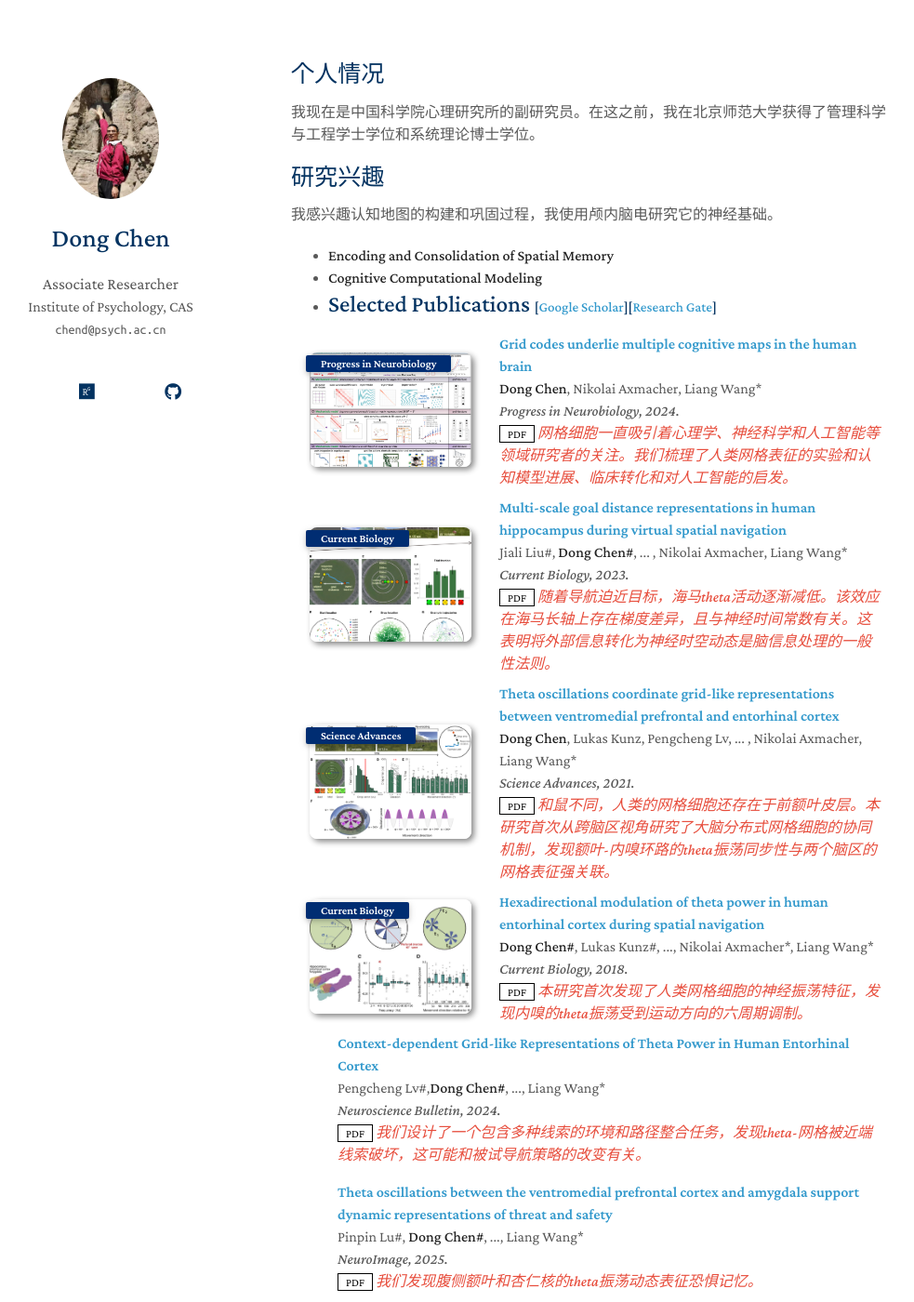
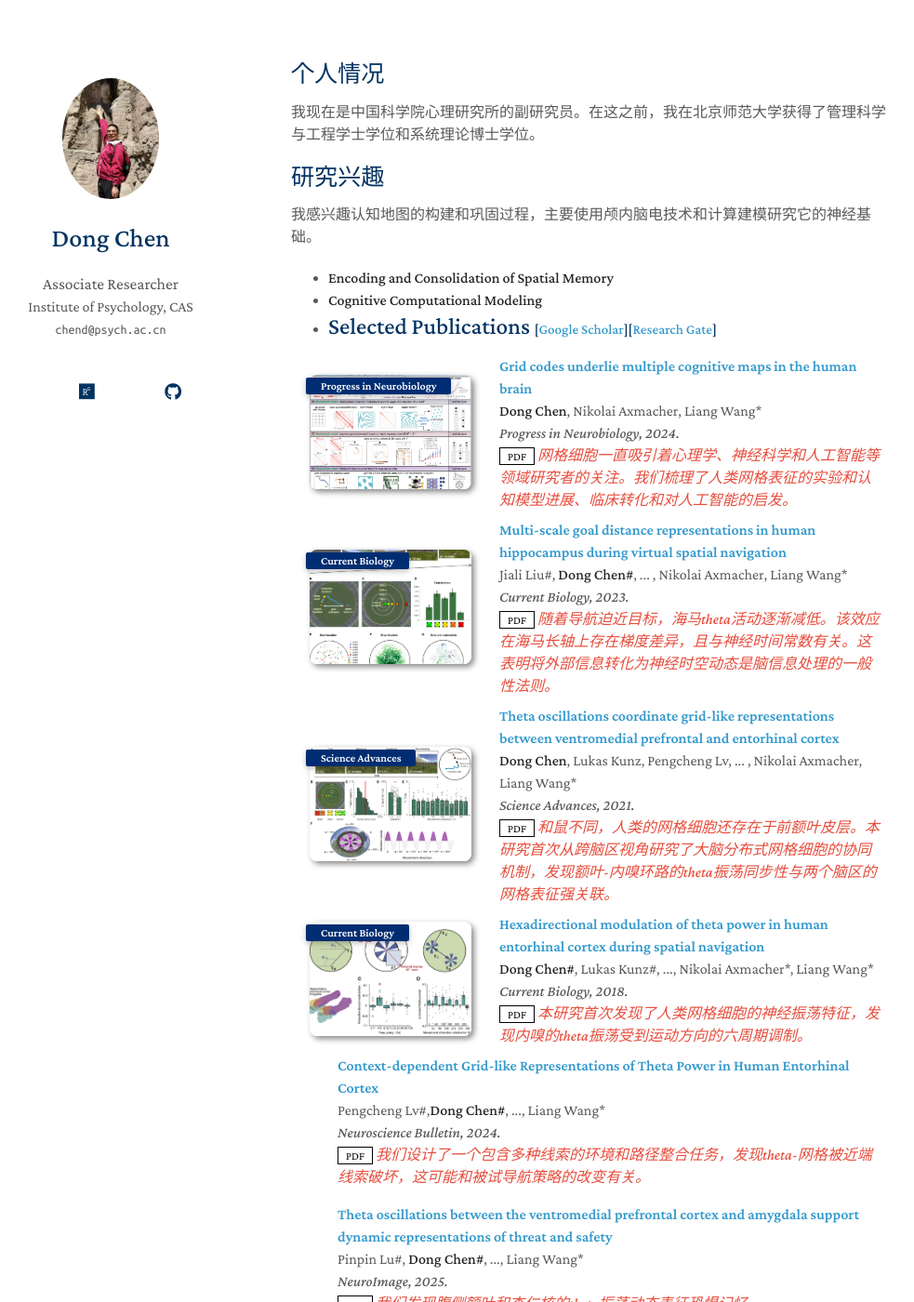
Before and after one commit to chendong567/chendong567.github.io, a Jekyll site: the page built from index.md, in a window 1280 px wide and 1400 px high. Shown: the whole window at 93% size, without its empty margins (157-1140 px from the left). Built offline with Jekyll 4.4.1, drawn with Linux system fonts in a browser that asks for light colours; a style sheet for code colours, icons or effects is not loaded; our own code applies the rules of GitHub Pages for plain Markdown files; some of the changed text lies outside the part shown.

Commit message:
Update index.md

```diff
--- a/index.md
+++ b/index.md
@@ -4,10 +4,8 @@ layout: homepage
 ## 个人情况
 我现在是中国科学院心理研究所的副研究员。在这之前，我在北京师范大学获得了管理科学与工程学士学位和系统理论博士学位。
 ## 研究兴趣
-我感兴趣认知地图的构建和巩固过程，我使用颅内脑电研究它的神经基础。
+我感兴趣认知地图的构建和巩固过程，主要使用颅内脑电技术和计算建模研究它的神经基础。
 - **Encoding and Consolidation of Spatial Memory**
 - **Cognitive Computational Modeling**
 - {% include_relative _includes/publications.md %}
-## 联系地址
-**Address**: [16 Lincui Road, Chaoyang District, Beijing, China, 100101](https://www.google.com/maps/place/Institute+of+Psychology+Cas/@40.0046291,116.3732612,17z/data=!4m14!1m7!3m6!1s0x35f054f81da40f67:0xb93dec1d204334a6!2z5Lit5Zu956eR5a2m6Zmi5b-D55CG56CU56m25omA!8m2!3d40.0020034!4d116.3731217!16s%2Fg%2F11fy_qfk5t!3m5!1s0x35f054f93a7e705d:0x8d57d71071cee2e4!8m2!3d40.0052991!4d116.376026!16s%2Fg%2F1wcxb7r_?hl=en&entry=ttu&g_ep=EgoyMDI0MDkxMS4wIKXMDSoASAFQAw%3D%3D)
 <br />
```
